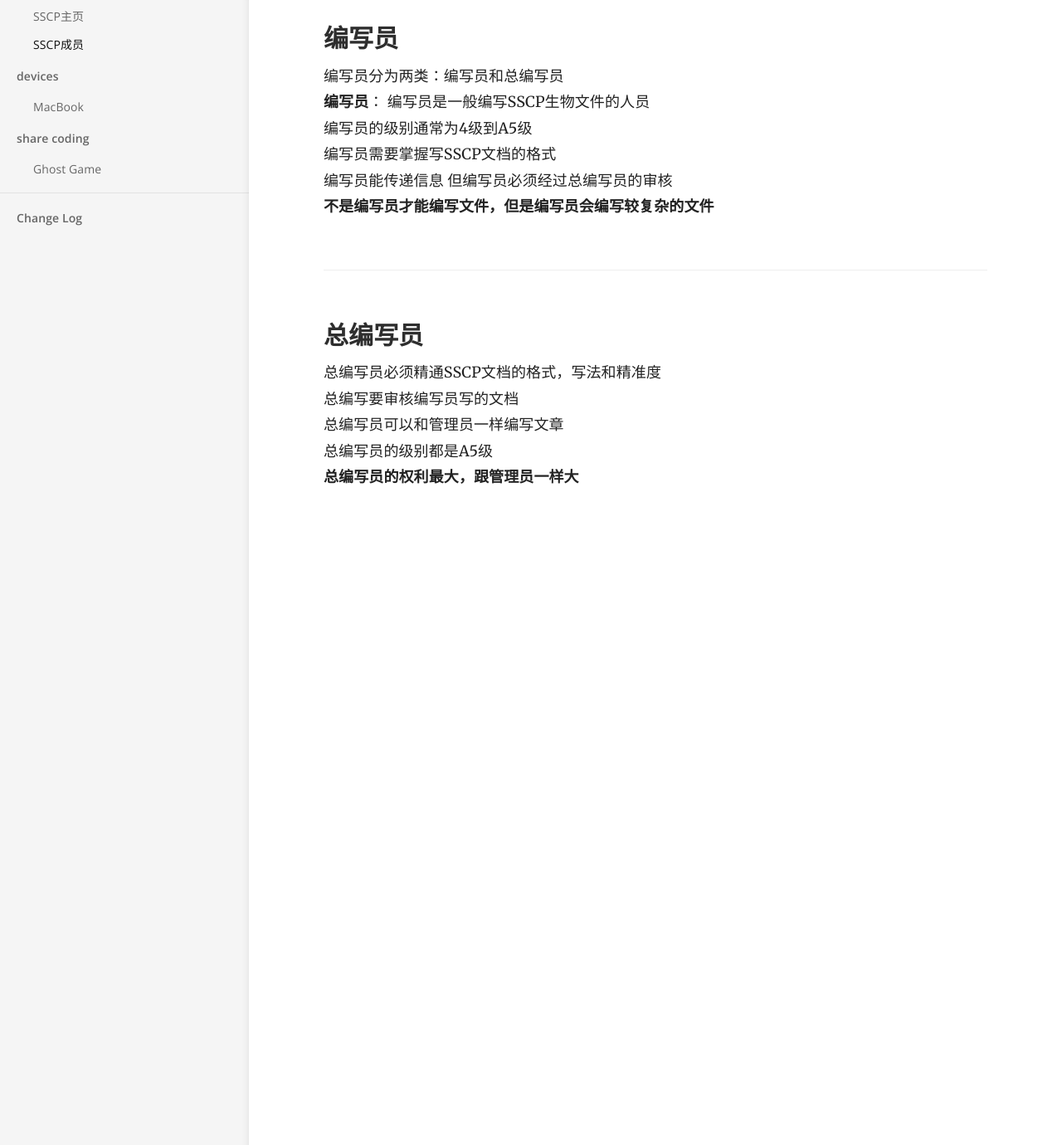
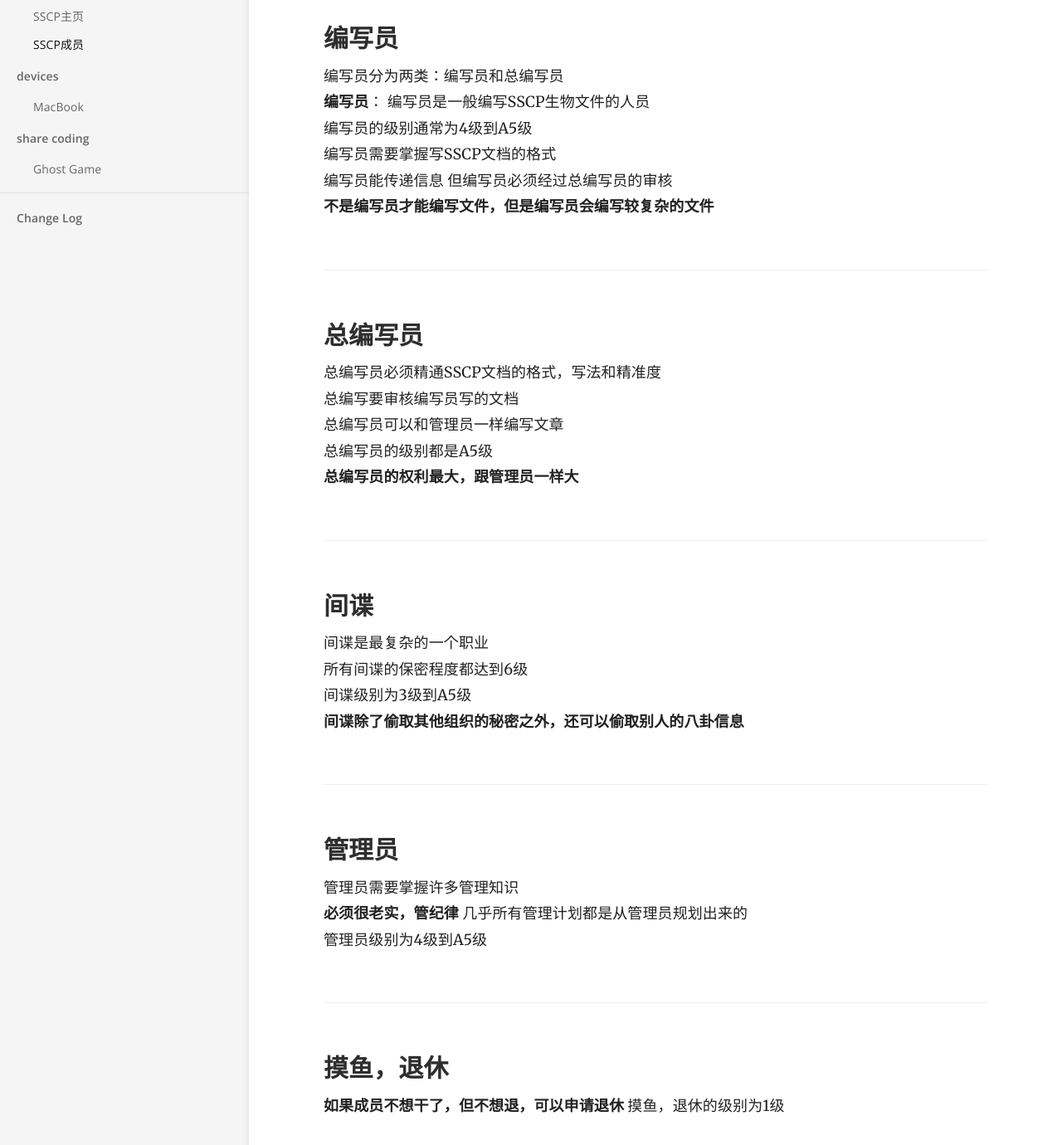
Before and after one commit to BootsHuang/BootsHuang.github.io, a Jekyll site: the page built from _docs/contact-syncing/SSCP成员.md, in a window 1280 px wide and 1400 px high, scrolled down 326 px. Shown: the top 1380 px of the window at 83% size. Built offline with Jekyll 4.4.1, drawn with Linux system fonts in a browser that asks for light colours.

Commit message:
Update SSCP成员.md

```diff
--- a/_docs/contact-syncing/SSCP成员.md
+++ b/_docs/contact-syncing/SSCP成员.md
@@ -18,3 +18,16 @@ order: 5
 总编写员可以和管理员一样编写文章
 总编写员的级别都是A5级
 **总编写员的权利最大，跟管理员一样大**
+### 间谍
+间谍是最复杂的一个职业
+所有间谍的保密程度都达到6级
+间谍级别为3级到A5级
+**间谍除了偷取其他组织的秘密之外，还可以偷取别人的八卦信息**
+### 管理员
+管理员需要掌握许多管理知识
+**必须很老实，管纪律**
+几乎所有管理计划都是从管理员规划出来的
+管理员级别为4级到A5级
+### 摸鱼，退休
+**如果成员不想干了，但不想退，可以申请退休**
+摸鱼，退休的级别为1级
```
